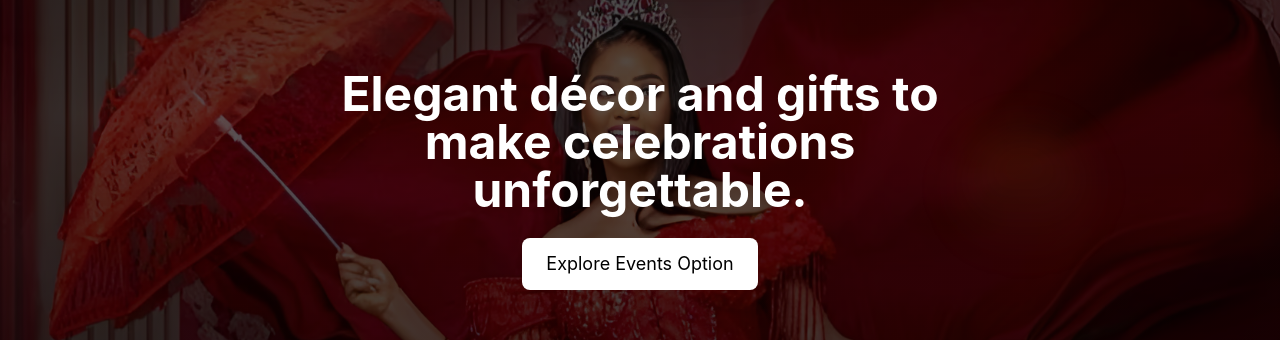
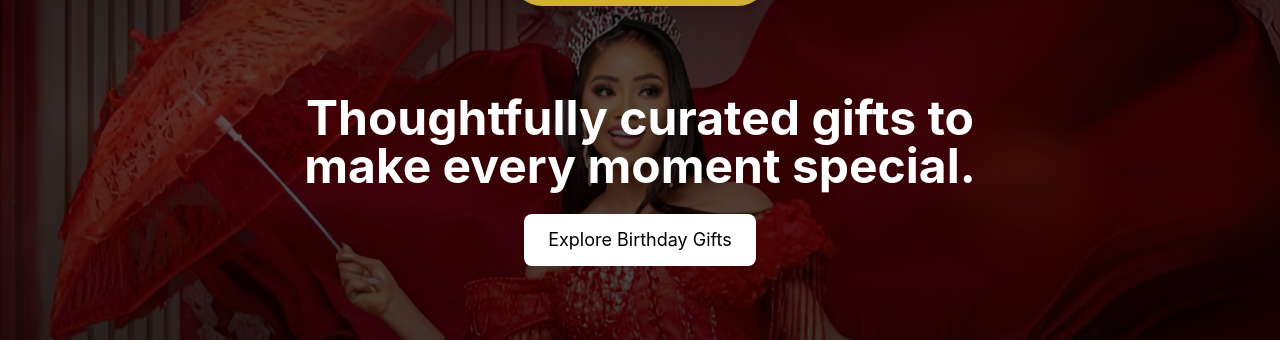
Before and after one commit to bodefavour/skyflo-store, a React (Create React App) app: page /Events in a window 1280 px wide. Shown: the part 286-626 px from the top of the page. Built offline with nearby package versions, Linux system fonts and the light colour scheme; no server answers; the database is empty.

Commit message:
ediiit all pages

```diff
--- a/src/pages/Décor.tsx
+++ b/src/pages/Décor.tsx
@@ -2,15 +2,9 @@ import React from "react";
 import HeroSection from "../components/HeroSection";
 import ProductGrid from "../components/ProductGrid";
 
-const Décor: React.FC = () => {
-  const sampleProducts = [
-    { id: 1, name: "Luxury Necklace", price: 499.99, image: "/images/31343C.svg" },
-    { id: 2, name: "Elegant Watch", price: 899.99, image: "/images/31343C.svg" },
-    { id: 3, name: "Gift Box Set", price: 299.99, image: "/images/31343C.svg" },
-  ];
-
+const BirthdayGifts: React.FC = () => {
   return (
-    <main>
+    <main className="bg-white">
       {/* Customized Hero Section */}
       <HeroSection
         backgroundImage="/images/1001631204_enhanced.jpg.avif"
@@ -18,17 +12,22 @@ const Décor: React.FC = () => {
       >
         <div className="max-w-[70%] mx-auto p-6 rounded-lg">
           <h2 className="text-3xl md:text-5xl font-bold">
-          Beautiful pieces to enhance and personalize your space.
+            Thoughtfully curated gifts to make every moment special.
           </h2>
           <button className="mt-6 px-6 py-3 bg-white text-black text-lg rounded-lg hover:bg-gray-300 transition">
-            Explore Decor Options
+            Explore Birthday Gifts
           </button>
         </div>
       </HeroSection>
 
-      <ProductGrid products={sampleProducts} />
+      {/* Updated ProductGrid usage */}
+      <ProductGrid
+        collectionName="birthdayGifts"
+        defaultSort="priceAsc"
+        showFilter={true}
+      />
     </main>
   );
 };
 
-export default Décor;
+export default BirthdayGifts;
--- a/src/pages/EventsPae.tsx
+++ b/src/pages/EventsPae.tsx
@@ -2,15 +2,9 @@ import React from "react";
 import HeroSection from "../components/HeroSection";
 import ProductGrid from "../components/ProductGrid";
 
-const EventsPae: React.FC = () => {
-  const sampleProducts = [
-    { id: 1, name: "Luxury Necklace", price: 499.99, image: "/images/31343C.svg" },
-    { id: 2, name: "Elegant Watch", price: 899.99, image: "/images/31343C.svg" },
-    { id: 3, name: "Gift Box Set", price: 299.99, image: "/images/31343C.svg" },
-  ];
-
+const BirthdayGifts: React.FC = () => {
   return (
-    <main>
+    <main className="bg-white">
       {/* Customized Hero Section */}
       <HeroSection
         backgroundImage="/images/1001631204_enhanced.jpg.avif"
@@ -18,17 +12,22 @@ const EventsPae: React.FC = () => {
       >
         <div className="max-w-[70%] mx-auto p-6 rounded-lg">
           <h2 className="text-3xl md:text-5xl font-bold">
-          Elegant décor and gifts to make celebrations unforgettable.
+            Thoughtfully curated gifts to make every moment special.
           </h2>
           <button className="mt-6 px-6 py-3 bg-white text-black text-lg rounded-lg hover:bg-gray-300 transition">
-            Explore Events Option
+            Explore Birthday Gifts
           </button>
         </div>
       </HeroSection>
 
-      <ProductGrid products={sampleProducts} />
+      {/* Updated ProductGrid usage */}
+      <ProductGrid
+        collectionName="birthdayGifts"
+        defaultSort="priceAsc"
+        showFilter={true}
+      />
     </main>
   );
 };
 
-export default EventsPae;
+export default BirthdayGifts;
--- a/src/pages/FashionSection.tsx
+++ b/src/pages/FashionSection.tsx
@@ -2,15 +2,9 @@ import React from "react";
 import HeroSection from "../components/HeroSection";
 import ProductGrid from "../components/ProductGrid";
 
-const FashionSection: React.FC = () => {
-  const sampleProducts = [
-    { id: 1, name: "Luxury Necklace", price: 499.99, image: "/images/31343C.svg" },
-    { id: 2, name: "Elegant Watch", price: 899.99, image: "/images/31343C.svg" },
-    { id: 3, name: "Gift Box Set", price: 299.99, image: "/images/31343C.svg" },
-  ];
-
+const BirthdayGifts: React.FC = () => {
   return (
-    <main>
+    <main className="bg-white">
       {/* Customized Hero Section */}
       <HeroSection
         backgroundImage="/images/1001631204_enhanced.jpg.avif"
@@ -18,17 +12,22 @@ const FashionSection: React.FC = () => {
       >
         <div className="max-w-[70%] mx-auto p-6 rounded-lg">
           <h2 className="text-3xl md:text-5xl font-bold">
-          Trendy and timeless fashion that elevates your style.
+            Thoughtfully curated gifts to make every moment special.
           </h2>
           <button className="mt-6 px-6 py-3 bg-white text-black text-lg rounded-lg hover:bg-gray-300 transition">
-            Explore Fashion Option
+            Explore Birthday Gifts
           </button>
         </div>
       </HeroSection>
 
-      <ProductGrid products={sampleProducts} />
+      {/* Updated ProductGrid usage */}
+      <ProductGrid
+        collectionName="birthdayGifts"
+        defaultSort="priceAsc"
+        showFilter={true}
+      />
     </main>
   );
 };
 
-export default FashionSection;
+export default BirthdayGifts;
--- a/src/pages/HolidaySpecials.tsx
+++ b/src/pages/HolidaySpecials.tsx
@@ -2,15 +2,9 @@ import React from "react";
 import HeroSection from "../components/HeroSection";
 import ProductGrid from "../components/ProductGrid";
 
-const HolidaySpecials: React.FC = () => {
-  const sampleProducts = [
-    { id: 1, name: "Luxury Necklace", price: 499.99, image: "/images/31343C.svg" },
-    { id: 2, name: "Elegant Watch", price: 899.99, image: "/images/31343C.svg" },
-    { id: 3, name: "Gift Box Set", price: 299.99, image: "/images/31343C.svg" },
-  ];
-
+const BirthdayGifts: React.FC = () => {
   return (
-    <main>
+    <main className="bg-white">
       {/* Customized Hero Section */}
       <HeroSection
         backgroundImage="/images/1001631204_enhanced.jpg.avif"
@@ -18,17 +12,22 @@ const HolidaySpecials: React.FC = () => {
       >
         <div className="max-w-[70%] mx-auto p-6 rounded-lg">
           <h2 className="text-3xl md:text-5xl font-bold">
-          Exclusive festive collections for perfect gifting.
+            Thoughtfully curated gifts to make every moment special.
           </h2>
           <button className="mt-6 px-6 py-3 bg-white text-black text-lg rounded-lg hover:bg-gray-300 transition">
-            Explore Holiday Option
+            Explore Birthday Gifts
           </button>
         </div>
       </HeroSection>
 
-      <ProductGrid products={sampleProducts} />
+      {/* Updated ProductGrid usage */}
+      <ProductGrid
+        collectionName="birthdayGifts"
+        defaultSort="priceAsc"
+        showFilter={true}
+      />
     </main>
   );
 };
 
-export default HolidaySpecials;
+export default BirthdayGifts;
--- a/src/pages/JewellriesBeadsPage.tsx
+++ b/src/pages/JewellriesBeadsPage.tsx
@@ -2,15 +2,9 @@ import React from "react";
 import HeroSection from "../components/HeroSection";
 import ProductGrid from "../components/ProductGrid";
 
-const JewellriesBeads: React.FC = () => {
-  const sampleProducts = [
-    { id: 1, name: "Luxury Necklace", price: 499.99, image: "/images/31343C.svg" },
-    { id: 2, name: "Elegant Watch", price: 899.99, image: "/images/31343C.svg" },
-    { id: 3, name: "Gift Box Set", price: 299.99, image: "/images/31343C.svg" },
-  ];
-
+const BirthdayGifts: React.FC = () => {
   return (
-    <main>
+    <main className="bg-white">
       {/* Customized Hero Section */}
       <HeroSection
         backgroundImage="/images/1001631204_enhanced.jpg.avif"
@@ -18,17 +12,22 @@ const JewellriesBeads: React.FC = () => {
       >
         <div className="max-w-[70%] mx-auto p-6 rounded-lg">
           <h2 className="text-3xl md:text-5xl font-bold">
-          Elegant, handcrafted pieces designed to shine.
+            Thoughtfully curated gifts to make every moment special.
           </h2>
           <button className="mt-6 px-6 py-3 bg-white text-black text-lg rounded-lg hover:bg-gray-300 transition">
-            Explore Jewellry Options
+            Explore Birthday Gifts
           </button>
         </div>
       </HeroSection>
 
-      <ProductGrid products={sampleProducts} />
+      {/* Updated ProductGrid usage */}
+      <ProductGrid
+        collectionName="birthdayGifts"
+        defaultSort="priceAsc"
+        showFilter={true}
+      />
     </main>
   );
 };
 
-export default JewellriesBeads;
+export default BirthdayGifts;
--- a/src/pages/LipGloss.tsx
+++ b/src/pages/LipGloss.tsx
@@ -2,15 +2,9 @@ import React from "react";
 import HeroSection from "../components/HeroSection";
 import ProductGrid from "../components/ProductGrid";
 
-const LipGloss: React.FC = () => {
-  const sampleProducts = [
-    { id: 1, name: "Luxury Necklace", price: 499.99, image: "/images/31343C.svg" },
-    { id: 2, name: "Elegant Watch", price: 899.99, image: "/images/31343C.svg" },
-    { id: 3, name: "Gift Box Set", price: 299.99, image: "/images/31343C.svg" },
-  ];
-
+const BirthdayGifts: React.FC = () => {
   return (
-    <main>
+    <main className="bg-white">
       {/* Customized Hero Section */}
       <HeroSection
         backgroundImage="/images/1001631204_enhanced.jpg.avif"
@@ -18,17 +12,22 @@ const LipGloss: React.FC = () => {
       >
         <div className="max-w-[70%] mx-auto p-6 rounded-lg">
           <h2 className="text-3xl md:text-5xl font-bold">
-          Hydrating, high-shine gloss for a flawless finish.
+            Thoughtfully curated gifts to make every moment special.
           </h2>
           <button className="mt-6 px-6 py-3 bg-white text-black text-lg rounded-lg hover:bg-gray-300 transition">
-            Explore Gloss Options
+            Explore Birthday Gifts
           </button>
         </div>
       </HeroSection>
 
-      <ProductGrid products={sampleProducts} />
+      {/* Updated ProductGrid usage */}
+      <ProductGrid
+        collectionName="birthdayGifts"
+        defaultSort="priceAsc"
+        showFilter={true}
+      />
     </main>
   );
 };
 
-export default LipGloss;
+export default BirthdayGifts;
--- a/src/pages/ToteBaSec.tsx
+++ b/src/pages/ToteBaSec.tsx
@@ -2,15 +2,9 @@ import React from "react";
 import HeroSection from "../components/HeroSection";
 import ProductGrid from "../components/ProductGrid";
 
-const ToteBag: React.FC = () => {
-  const sampleProducts = [
-    { id: 1, name: "Luxury Necklace", price: 499.99, image: "/images/31343C.svg" },
-    { id: 2, name: "Elegant Watch", price: 899.99, image: "/images/31343C.svg" },
-    { id: 3, name: "Gift Box Set", price: 299.99, image: "/images/31343C.svg" },
-  ];
-
+const BirthdayGifts: React.FC = () => {
   return (
-    <main>
+    <main className="bg-white">
       {/* Customized Hero Section */}
       <HeroSection
         backgroundImage="/images/1001631204_enhanced.jpg.avif"
@@ -18,17 +12,22 @@ const ToteBag: React.FC = () => {
       >
         <div className="max-w-[70%] mx-auto p-6 rounded-lg">
           <h2 className="text-3xl md:text-5xl font-bold">
-          Stylish and spacious tote bags for every occasion.
+            Thoughtfully curated gifts to make every moment special.
           </h2>
           <button className="mt-6 px-6 py-3 bg-white text-black text-lg rounded-lg hover:bg-gray-300 transition">
-            Explore Tote Bag Options
+            Explore Birthday Gifts
           </button>
         </div>
       </HeroSection>
 
-      <ProductGrid products={sampleProducts} />
+      {/* Updated ProductGrid usage */}
+      <ProductGrid
+        collectionName="birthdayGifts"
+        defaultSort="priceAsc"
+        showFilter={true}
+      />
     </main>
   );
 };
 
-export default ToteBag;
+export default BirthdayGifts;
--- a/src/pages/TravelSection.tsx
+++ b/src/pages/TravelSection.tsx
@@ -2,15 +2,9 @@ import React from "react";
 import HeroSection from "../components/HeroSection";
 import ProductGrid from "../components/ProductGrid";
 
-const TravelSection: React.FC = () => {
-  const sampleProducts = [
-    { id: 1, name: "Luxury Necklace", price: 499.99, image: "/images/31343C.svg" },
-    { id: 2, name: "Elegant Watch", price: 899.99, image: "/images/31343C.svg" },
-    { id: 3, name: "Gift Box Set", price: 299.99, image: "/images/31343C.svg" },
-  ];
-
+const BirthdayGifts: React.FC = () => {
   return (
-    <main>
+    <main className="bg-white">
       {/* Customized Hero Section */}
       <HeroSection
         backgroundImage="/images/1001631204_enhanced.jpg.avif"
@@ -18,17 +12,22 @@ const TravelSection: React.FC = () => {
       >
         <div className="max-w-[70%] mx-auto p-6 rounded-lg">
           <h2 className="text-3xl md:text-5xl font-bold">
-          Essential travel accessories for comfort and convenience.
+            Thoughtfully curated gifts to make every moment special.
           </h2>
           <button className="mt-6 px-6 py-3 bg-white text-black text-lg rounded-lg hover:bg-gray-300 transition">
-            Explore Travel Options
+            Explore Birthday Gifts
           </button>
         </div>
       </HeroSection>
 
-      <ProductGrid products={sampleProducts} />
+      {/* Updated ProductGrid usage */}
+      <ProductGrid
+        collectionName="birthdayGifts"
+        defaultSort="priceAsc"
+        showFilter={true}
+      />
     </main>
   );
 };
 
-export default TravelSection;
+export default BirthdayGifts;
```
